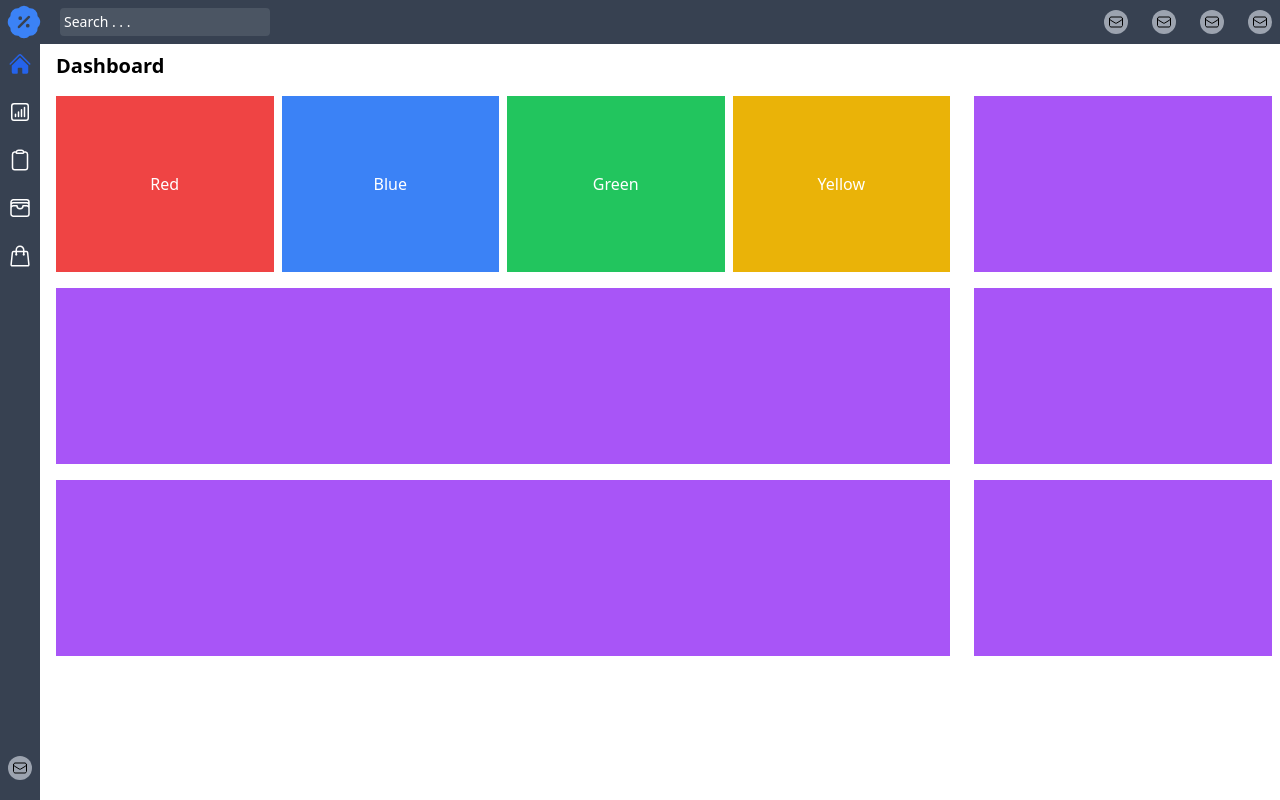
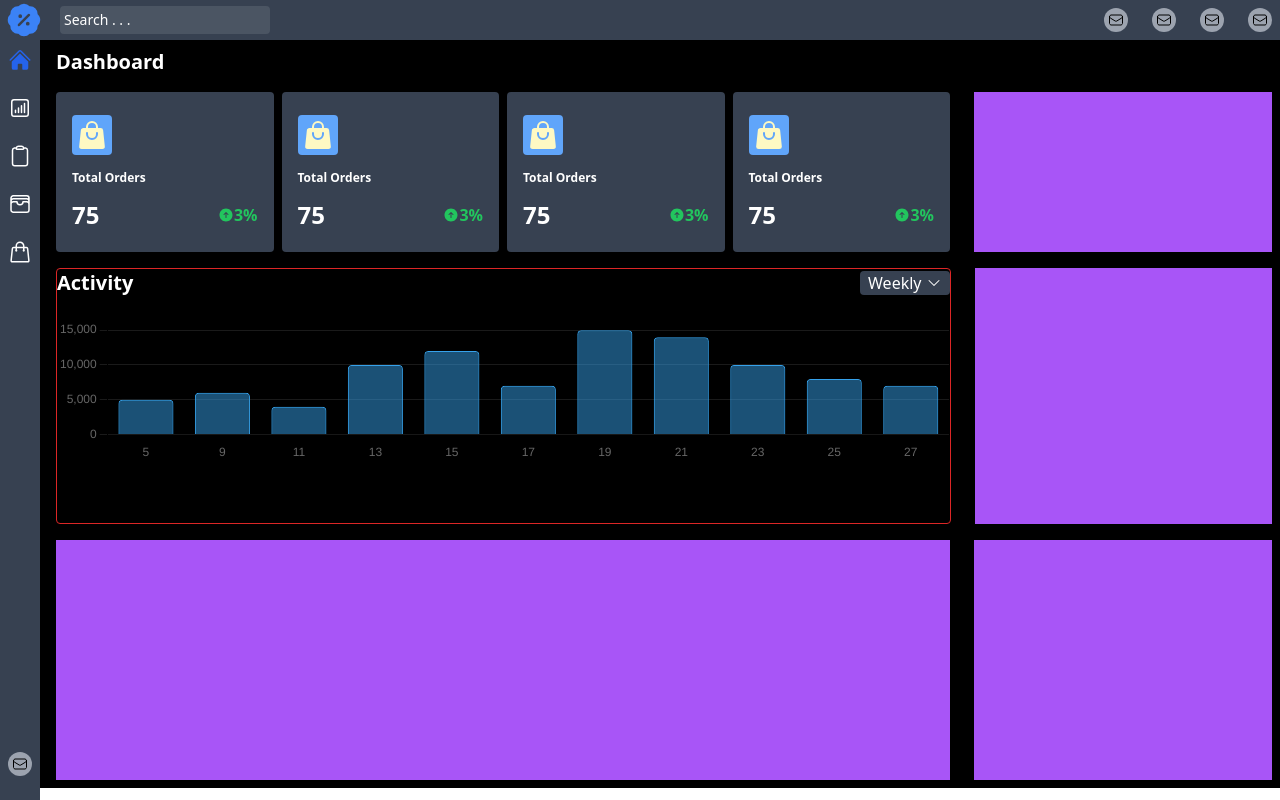
Before and after one commit to SushilCodePro/myfitpeo, a React (Create React App) app: page / in a window 1280 px wide. Built offline with nearby package versions, Linux system fonts and the light colour scheme.

Commit message:
Activity chart done

```diff
--- a/package.json
+++ b/package.json
@@ -7,7 +7,9 @@
     "@testing-library/jest-dom": "^5.17.0",
     "@testing-library/react": "^13.4.0",
     "@testing-library/user-event": "^13.5.0",
+    "chart.js": "^4.4.3",
     "react": "^18.3.1",
+    "react-chartjs-2": "^5.2.0",
     "react-dom": "^18.3.1",
     "react-scripts": "5.0.1",
     "web-vitals": "^2.1.4"
--- a/src/App.js
+++ b/src/App.js
@@ -11,12 +11,12 @@ import SideBar from "./components/layout/SideBar.js";
 
 function App() {
   return (
-    <div className="container mx-auto">
+    <div className="container mx-auto bg-black">
       <NavBar />
       <SideBar />
       <div className="ml-12 mt-13 p-2">
-        <h1 className="text-xl font-bold mb-4">Dashboard</h1>
-        <div className="flex space-y-4 md:space-x-6 md:space-y-0 flex-col md:flex-row">
+        <h1 className="text-xl text-white font-bold mb-4">Dashboard</h1>
+        <div className="flex space-y-4 flex-col md:space-x-6 md:space-y-0 md:flex-row">
           <Dashboard />
           <NetProfit />
         </div>
--- a/src/components/dashboard/Activity.js
+++ b/src/components/dashboard/Activity.js
@@ -1,10 +1,83 @@
+import { Bar } from 'react-chartjs-2';
+import { ChevronDownIcon } from '@heroicons/react/24/solid';
+import {
+    Chart as ChartJS,
+    CategoryScale,
+    LinearScale,
+    BarElement,
+    Title,
+    Tooltip,
+    Legend,
+} from 'chart.js';
 
+ChartJS.register(
+    CategoryScale,
+    LinearScale,
+    BarElement,
+    Title,
+    Tooltip,
+    Legend
+);
 
 function Activity() {
+    const data = {
+        labels: ['5', '9', '11', '13', '15', '17', '19', '21', '23', '25', '27'],
+        datasets: [
+            {
+                label: 'Activity',
+                data: [5000, 6000, 4000, 10000, 12000, 7000, 15000, 14000, 10000, 8000, 7000],
+                backgroundColor: 'rgba(54, 162, 235, 0.5)',
+                borderColor: 'rgba(54, 162, 235, 1)',
+                borderWidth: 1,
+                borderRadius: 4,
+            },
+        ],
+    };
 
+    const options = {
+        responsive: true,
+        maintainAspectRatio: false,
+        plugins: {
+            legend: {
+                display: false,
+            },
+            tooltip: {
+                callbacks: {
+                    label: function (context) {
+                        return ` ${context.parsed.y}`;
+                    },
+                },
+            },
+        },
+        scales: {
+            x: {
+                grid: {
+                    display: false,
+                },
+            },
+            y: {
+                beginAtZero: true,
+                grid: {
+                    color: 'rgba(255, 255, 255, 0.1)',
+                },
+            },
+        },
+    };
     return (
 
-        <div className="w-full md:flex-3 h-44 bg-purple-500"></div>
+        <div className="w-full md:flex-3  border border-red-600 h-64 rounded flex flex-col space-y-4 ">
+            <div className="flex justify-between items-center">
+                <h1 className="text-xl text-white font-bold">Activity</h1>
+                <button className="flex items-center bg-gray-700 text-white px-2 rounded">
+                    Weekly
+                    <ChevronDownIcon className="w-4 h-4 ml-1" />
+                </button>
+            </div>
+            <div className="">
+                <Bar data={data} options={options} />
+            </div>
+            {/* <Bar data={data} options={options} /> */}
+        </div>
 
     );
 }
--- a/src/components/dashboard/Dasboard.js
+++ b/src/components/dashboard/Dasboard.js
@@ -4,32 +4,98 @@ function Dashboard() {
 
     return (
 
-        // <div className=" flex-1 h-44 space-x-2">
-        //     <div className="flex-1 bg-red-500">
+        <div className="w-full flex flex-col space-y-4 h-auto md:space-y-0 md:flex-row md:space-x-2 md:flex-3">
+            <div className="w-full   md:flex-1 bg-gray-700 min-h-40 flex flex-col p-4 rounded">
+                {/* <span className="text-white">Red</span> */}
+                <div className="flex flex-2 flex-col justify-around">
+                    <div className="">
+                        <svg xmlns="http://www.w3.org/2000/svg" viewBox="0 0 24 24" fill="currentColor" className="size-10 bg-blue-400 rounded p-1 text-yellow-100">
+                            <path fill-rule="evenodd" d="M7.5 6v.75H5.513c-.96 0-1.764.724-1.865 1.679l-1.263 12A1.875 1.875 0 0 0 4.25 22.5h15.5a1.875 1.875 0 0 0 1.865-2.071l-1.263-12a1.875 1.875 0 0 0-1.865-1.679H16.5V6a4.5 4.5 0 1 0-9 0ZM12 3a3 3 0 0 0-3 3v.75h6V6a3 3 0 0 0-3-3Zm-3 8.25a3 3 0 1 0 6 0v-.75a.75.75 0 0 1 1.5 0v.75a4.5 4.5 0 1 1-9 0v-.75a.75.75 0 0 1 1.5 0v.75Z" clip-rule="evenodd" />
+                        </svg>
+                    </div>
+                    <p className="text-white text-xs font-bold ">Total Orders</p>
+                </div>
 
-        //     </div>
-        //     <div className="flex-1 bg-blue-500">
+                <div className="flex flex-1 justify-between items-center">
+                    <p className="text-white font-bold text-2xl">75</p>
+                    <div className="flex items-center">
+                        <svg xmlns="http://www.w3.org/2000/svg" viewBox="0 0 24 24" fill="currentColor" className="size-4 text-green-500">
+                            <path fill-rule="evenodd" d="M12 2.25c-5.385 0-9.75 4.365-9.75 9.75s4.365 9.75 9.75 9.75 9.75-4.365 9.75-9.75S17.385 2.25 12 2.25Zm.53 5.47a.75.75 0 0 0-1.06 0l-3 3a.75.75 0 1 0 1.06 1.06l1.72-1.72v5.69a.75.75 0 0 0 1.5 0v-5.69l1.72 1.72a.75.75 0 1 0 1.06-1.06l-3-3Z" clip-rule="evenodd" />
+                        </svg>
+                        <p className="text-green-500 font-bold">3%</p>
+                    </div>
 
-        //     </div>
-        //     <div className="flex-1 bg-green-500">
+                </div>
 
-        //     </div>
-        //     <div className="flex-1 bg-yellow-500">
+            </div>
+            <div className="w-full   md:flex-1 bg-gray-700 min-h-40 flex flex-col p-4 rounded">
+                {/* <span className="text-white">Red</span> */}
+                <div className="flex flex-2 flex-col justify-around">
+                    <div className="">
+                        <svg xmlns="http://www.w3.org/2000/svg" viewBox="0 0 24 24" fill="currentColor" className="size-10 bg-blue-400 rounded p-1 text-yellow-100">
+                            <path fill-rule="evenodd" d="M7.5 6v.75H5.513c-.96 0-1.764.724-1.865 1.679l-1.263 12A1.875 1.875 0 0 0 4.25 22.5h15.5a1.875 1.875 0 0 0 1.865-2.071l-1.263-12a1.875 1.875 0 0 0-1.865-1.679H16.5V6a4.5 4.5 0 1 0-9 0ZM12 3a3 3 0 0 0-3 3v.75h6V6a3 3 0 0 0-3-3Zm-3 8.25a3 3 0 1 0 6 0v-.75a.75.75 0 0 1 1.5 0v.75a4.5 4.5 0 1 1-9 0v-.75a.75.75 0 0 1 1.5 0v.75Z" clip-rule="evenodd" />
+                        </svg>
+                    </div>
+                    <p className="text-white text-xs font-bold ">Total Orders</p>
+                </div>
 
-        //     </div>
-        // </div>
-        <div className="w-full md:flex-3 flex h-44 space-x-2">
-            <div className="flex-1 bg-red-500 min-h-44 flex items-center justify-center">
-                <span className="text-white">Red</span>
+                <div className="flex flex-1 justify-between items-center">
+                    <p className="text-white font-bold text-2xl">75</p>
+                    <div className="flex items-center">
+                        <svg xmlns="http://www.w3.org/2000/svg" viewBox="0 0 24 24" fill="currentColor" className="size-4 text-green-500">
+                            <path fill-rule="evenodd" d="M12 2.25c-5.385 0-9.75 4.365-9.75 9.75s4.365 9.75 9.75 9.75 9.75-4.365 9.75-9.75S17.385 2.25 12 2.25Zm.53 5.47a.75.75 0 0 0-1.06 0l-3 3a.75.75 0 1 0 1.06 1.06l1.72-1.72v5.69a.75.75 0 0 0 1.5 0v-5.69l1.72 1.72a.75.75 0 1 0 1.06-1.06l-3-3Z" clip-rule="evenodd" />
+                        </svg>
+                        <p className="text-green-500 font-bold">3%</p>
+                    </div>
+
+                </div>
+
             </div>
-            <div className="flex-1 bg-blue-500 min-h-44 flex items-center justify-center">
-                <span className="text-white">Blue</span>
+            <div className="w-full   md:flex-1 bg-gray-700 min-h-40 flex flex-col p-4 rounded">
+                {/* <span className="text-white">Red</span> */}
+                <div className="flex flex-2 flex-col justify-around">
+                    <div className="">
+                        <svg xmlns="http://www.w3.org/2000/svg" viewBox="0 0 24 24" fill="currentColor" className="size-10 bg-blue-400 rounded p-1 text-yellow-100">
+                            <path fill-rule="evenodd" d="M7.5 6v.75H5.513c-.96 0-1.764.724-1.865 1.679l-1.263 12A1.875 1.875 0 0 0 4.25 22.5h15.5a1.875 1.875 0 0 0 1.865-2.071l-1.263-12a1.875 1.875 0 0 0-1.865-1.679H16.5V6a4.5 4.5 0 1 0-9 0ZM12 3a3 3 0 0 0-3 3v.75h6V6a3 3 0 0 0-3-3Zm-3 8.25a3 3 0 1 0 6 0v-.75a.75.75 0 0 1 1.5 0v.75a4.5 4.5 0 1 1-9 0v-.75a.75.75 0 0 1 1.5 0v.75Z" clip-rule="evenodd" />
+                        </svg>
+                    </div>
+                    <p className="text-white text-xs font-bold ">Total Orders</p>
+                </div>
+
+                <div className="flex flex-1 justify-between items-center">
+                    <p className="text-white font-bold text-2xl">75</p>
+                    <div className="flex items-center">
+                        <svg xmlns="http://www.w3.org/2000/svg" viewBox="0 0 24 24" fill="currentColor" className="size-4 text-green-500">
+                            <path fill-rule="evenodd" d="M12 2.25c-5.385 0-9.75 4.365-9.75 9.75s4.365 9.75 9.75 9.75 9.75-4.365 9.75-9.75S17.385 2.25 12 2.25Zm.53 5.47a.75.75 0 0 0-1.06 0l-3 3a.75.75 0 1 0 1.06 1.06l1.72-1.72v5.69a.75.75 0 0 0 1.5 0v-5.69l1.72 1.72a.75.75 0 1 0 1.06-1.06l-3-3Z" clip-rule="evenodd" />
+                        </svg>
+                        <p className="text-green-500 font-bold">3%</p>
+                    </div>
+
+                </div>
+
             </div>
-            <div className="flex-1 bg-green-500 min-h-44 flex items-center justify-center">
-                <span className="text-white">Green</span>
-            </div>
-            <div className="flex-1 bg-yellow-500 min-h-44 flex items-center justify-center">
-                <span className="text-white">Yellow</span>
+            <div className="w-full  md:flex-1 bg-gray-700 min-h-40 flex flex-col p-4 rounded">
+                {/* <span className="text-white">Red</span> */}
+                <div className="flex flex-2 flex-col justify-around">
+                    <div className="">
+                        <svg xmlns="http://www.w3.org/2000/svg" viewBox="0 0 24 24" fill="currentColor" className="size-10 bg-blue-400 rounded p-1 text-yellow-100">
+                            <path fill-rule="evenodd" d="M7.5 6v.75H5.513c-.96 0-1.764.724-1.865 1.679l-1.263 12A1.875 1.875 0 0 0 4.25 22.5h15.5a1.875 1.875 0 0 0 1.865-2.071l-1.263-12a1.875 1.875 0 0 0-1.865-1.679H16.5V6a4.5 4.5 0 1 0-9 0ZM12 3a3 3 0 0 0-3 3v.75h6V6a3 3 0 0 0-3-3Zm-3 8.25a3 3 0 1 0 6 0v-.75a.75.75 0 0 1 1.5 0v.75a4.5 4.5 0 1 1-9 0v-.75a.75.75 0 0 1 1.5 0v.75Z" clip-rule="evenodd" />
+                        </svg>
+                    </div>
+                    <p className="text-white text-xs font-bold ">Total Orders</p>
+                </div>
+
+                <div className="flex flex-1 justify-between items-center">
+                    <p className="text-white font-bold text-2xl">75</p>
+                    <div className="flex items-center">
+                        <svg xmlns="http://www.w3.org/2000/svg" viewBox="0 0 24 24" fill="currentColor" className="size-4 text-green-500">
+                            <path fill-rule="evenodd" d="M12 2.25c-5.385 0-9.75 4.365-9.75 9.75s4.365 9.75 9.75 9.75 9.75-4.365 9.75-9.75S17.385 2.25 12 2.25Zm.53 5.47a.75.75 0 0 0-1.06 0l-3 3a.75.75 0 1 0 1.06 1.06l1.72-1.72v5.69a.75.75 0 0 0 1.5 0v-5.69l1.72 1.72a.75.75 0 1 0 1.06-1.06l-3-3Z" clip-rule="evenodd" />
+                        </svg>
+                        <p className="text-green-500 font-bold">3%</p>
+                    </div>
+
+                </div>
+
             </div>
         </div>
 
--- a/src/components/dashboard/Feedback.js
+++ b/src/components/dashboard/Feedback.js
@@ -4,7 +4,7 @@ function Feedback() {
 
     return (
 
-        <div className="w-full md:flex-1 h-44 bg-purple-500"></div>
+        <div className="w-full md:flex-1 h-60 bg-purple-500"></div>
 
     );
 }
--- a/src/components/dashboard/Menu.js
+++ b/src/components/dashboard/Menu.js
@@ -4,7 +4,7 @@ function Menu() {
 
     return (
 
-        <div className=" w-full md:flex-1 h-44 bg-purple-500 md:ml-2"></div>
+        <div className=" w-full md:flex-1 h-64 bg-purple-500 md:ml-2"></div>
 
     );
 }
--- a/src/components/dashboard/NetProfit.js
+++ b/src/components/dashboard/NetProfit.js
@@ -4,7 +4,7 @@ function NetProfit() {
 
     return (
 
-        <div className=" w-full md:flex-1 h-44 bg-purple-500 md:ml-2"></div>
+        <div className=" w-full md:flex-1 h-40 bg-purple-500 md:ml-2"></div>
 
     );
 }
--- a/src/components/dashboard/Order.js
+++ b/src/components/dashboard/Order.js
@@ -4,7 +4,7 @@ function Order() {
 
     return (
 
-        <div className="w-full md:flex-3 h-44 bg-purple-500"></div>
+        <div className="w-full md:flex-3 h-60 bg-purple-500"></div>
 
     );
 }
--- a/tailwind.config.js
+++ b/tailwind.config.js
@@ -11,6 +11,8 @@ module.exports = {
         '1': '1 1 0%',
         '2': '2 2 0%',
         '3': '3 3 0%',
+        '4': '4 4 0%',
+        '5': '5 5 0%',
       },
     },
   },
```
Also changed, not shown: src/components/layout/NavBar.js (+4 -4 lines), 1 other file (tests, documents, lock files or other folders).
